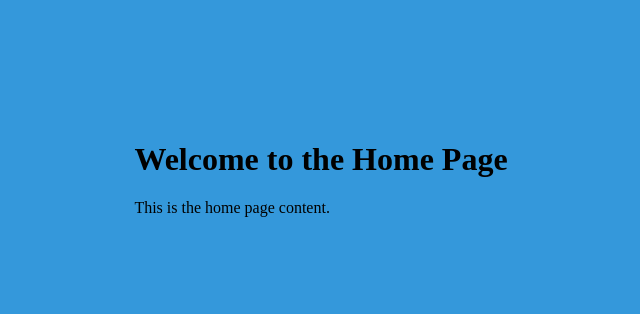
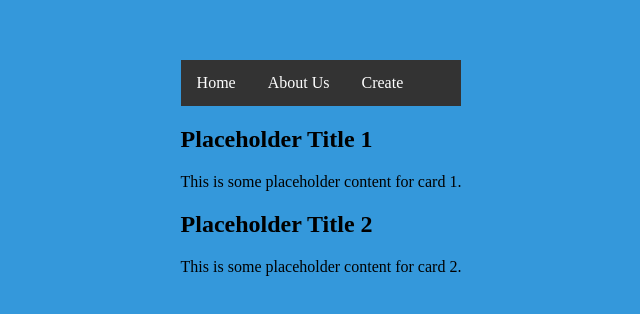
Before and after one commit to FordeTimmy/ppit, a React (Create React App) app: page /home in a window 1280 px wide. Shown: the part 224-538 px from the top of the page, without its empty margins (319-959 px from the left). Built offline with nearby package versions, Linux system fonts and the light colour scheme.

Commit message:
Added a home page with a basic nav bar will have to update more

```diff
--- /dev/null
+++ b/src/componets/card.js
@@ -0,0 +1,14 @@
+// Card.js
+
+import React from 'react';
+
+const Card = ({ title, content }) => {
+  return (
+    <div className="card">
+      <h2>{title}</h2>
+      <p>{content}</p>
+    </div>
+  );
+}
+
+export default Card;
--- a/src/componets/home.js
+++ b/src/componets/home.js
@@ -1,10 +1,18 @@
+// Home.js
+
 import React from 'react';
-
-function Home() {
+import Navbar from './navbar';
+import Card from './card';
+import './styles.css';
+const Home = () => {
   return (
     <div>
-      <h1>Welcome to the Home Page</h1>
-      <p>This is the home page content.</p>
+      <Navbar />
+      <div className="card-container">
+        <Card title="Placeholder Title 1" content="This is some placeholder content for card 1." />
+        <Card title="Placeholder Title 2" content="This is some placeholder content for card 2." />
+        {/* Add more cards here */}
+      </div>
     </div>
   );
 }
--- a/src/componets/login.css
+++ b/src/componets/login.css
@@ -10,7 +10,7 @@
     top: 0;
     bottom: 0;
     width: 10px;
-    background-color: #007bff;
+
   }
 
   .container::before {
--- /dev/null
+++ b/src/componets/navbar.js
@@ -0,0 +1,24 @@
+// Navbar.js
+
+import React from 'react';
+
+const Navbar = () => {
+  return (
+    <nav>
+      <ul className="navbar">
+        <li><a href="#">Home</a></li>
+        <li><a href="#">About Us</a></li>
+        <li className="dropdown">
+          <a href="#">Create</a>
+          <div className="dropdown-content">
+            <a href="#">Page 1</a>
+            <a href="#">Page 2</a>
+            {/* Add more dropdown items as needed */}
+          </div>
+        </li>
+      </ul>
+    </nav>
+  );
+}
+
+export default Navbar;
--- /dev/null
+++ b/src/componets/styles.css
@@ -0,0 +1,52 @@
+/* styles.css */
+
+.navbar {
+    list-style-type: none;
+    margin: 0;
+    padding: 0;
+    background-color: #333;
+    overflow: hidden;
+  }
+
+  .navbar li {
+    float: left;
+  }
+
+  .navbar li a {
+    display: block;
+    color: white;
+    text-align: center;
+    padding: 14px 16px;
+    text-decoration: none;
+  }
+
+  .navbar li a:hover {
+    background-color: #111;
+  }
+
+  .dropdown {
+    display: inline-block;
+  }
+
+  .dropdown-content {
+    display: none;
+    position: absolute;
+    background-color: #333;
+    min-width: 160px;
+    z-index: 1;
+  }
+
+  .dropdown-content a {
+    color: white;
+    padding: 12px 16px;
+    text-decoration: none;
+    display: block;
+  }
+
+  .dropdown-content a:hover {
+    background-color: #111;
+  }
+
+  .dropdown:hover .dropdown-content {
+    display: block;
+  }
```
